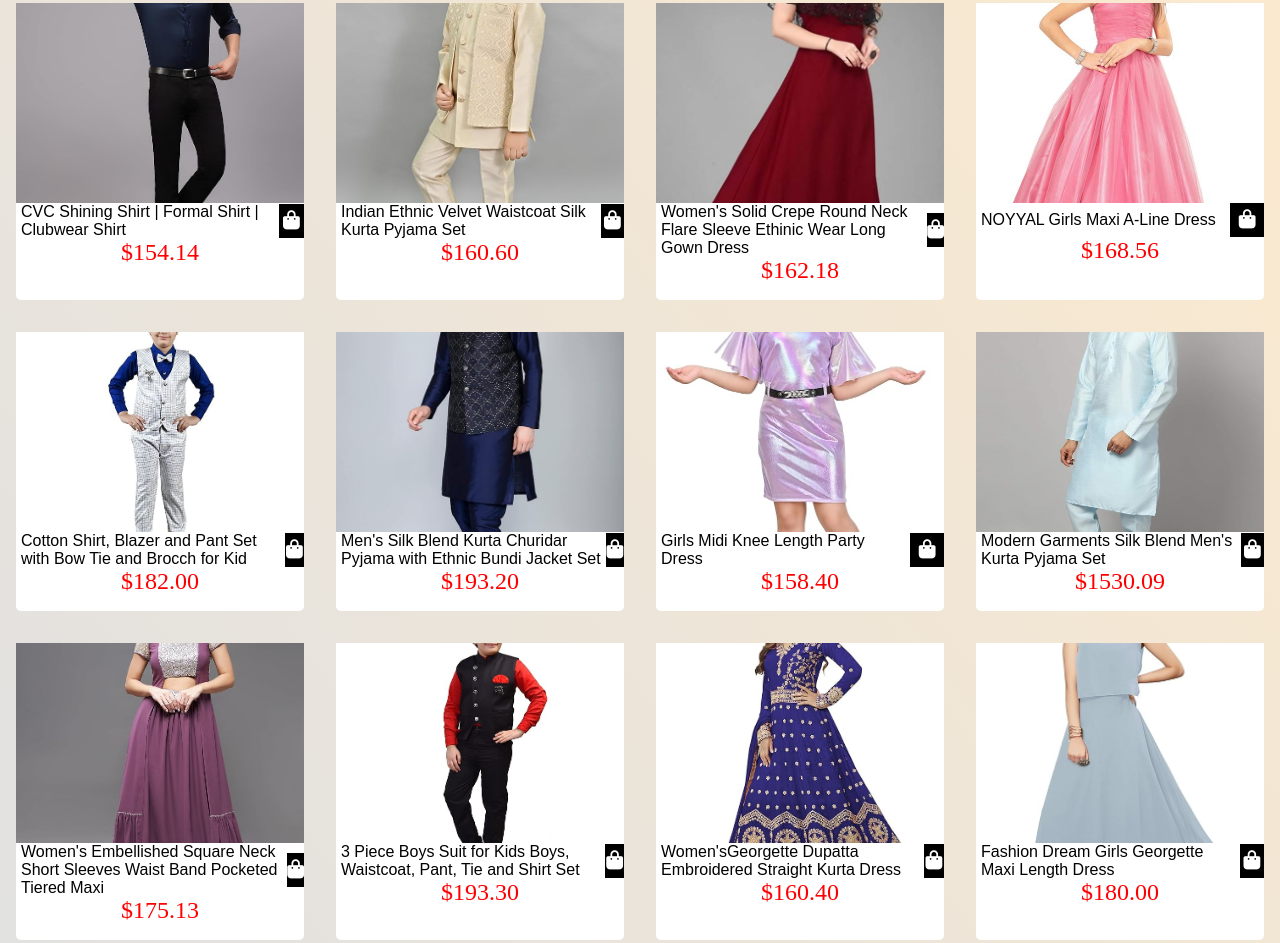
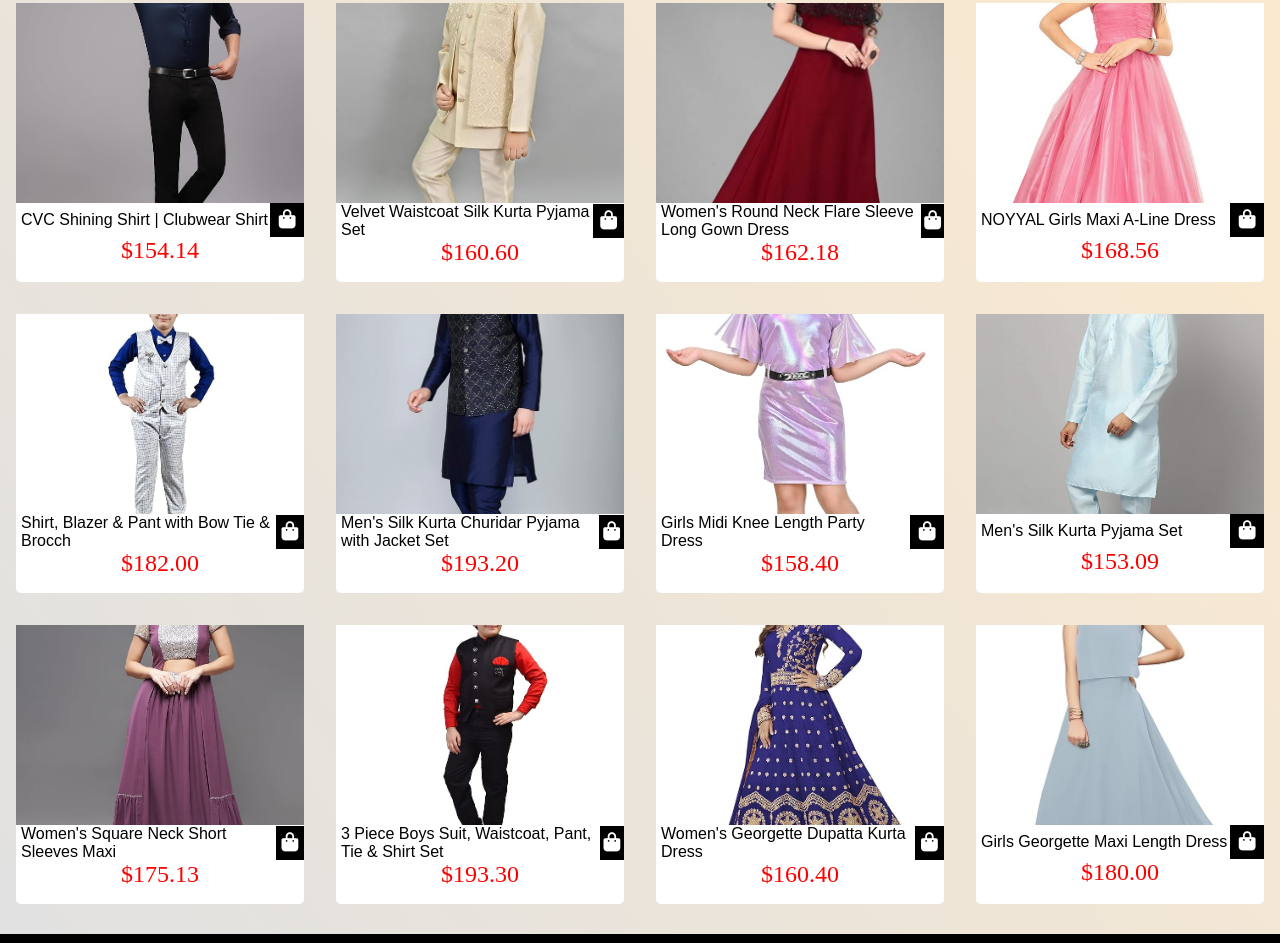
Before and after one commit to jaint6500/Shoppiyaar, a plain HTML site: page My Javascript Project/Partycollection.html in a window 1280 px wide. Shown: the part 308-1251 px from the top of the page. Drawn offline with nearby package versions, Linux system fonts and the light colour scheme.

Commit message:
Update Partycollection.html

```diff
--- a/My Javascript Project/Partycollection.html
+++ b/My Javascript Project/Partycollection.html
@@ -94,7 +94,7 @@
 
           <div class="title-icon">
             <h3 class="product-title">
-              CVC Shining Shirt | Formal Shirt | Clubwear Shirt
+              CVC Shining Shirt | Clubwear Shirt
             </h3>
             <i class="fa fa-shopping-bag add-cart"></i>
           </div>
@@ -111,7 +111,7 @@
 
           <div class="title-icon">
             <h3 class="product-title">
-              Indian Ethnic Velvet Waistcoat Silk Kurta Pyjama Set
+              Velvet Waistcoat Silk Kurta Pyjama Set
             </h3>
             <i class="fa fa-shopping-bag add-cart"></i>
           </div>
@@ -132,7 +132,7 @@
 
           <div class="title-icon">
             <h3 class="product-title">
-              Women's Solid Crepe Round Neck Flare Sleeve Ethinic Wear Long Gown
+              Women's Round Neck Flare Sleeve Long Gown
               Dress
             </h3>
             <i class="fa fa-shopping-bag add-cart"></i>
@@ -165,7 +165,7 @@
 
           <div class="title-icon">
             <h3 class="product-title">
-              Cotton Shirt, Blazer and Pant Set with Bow Tie and Brocch for Kid
+              Shirt, Blazer & Pant with Bow Tie & Brocch
             </h3>
             <i class="fa fa-shopping-bag add-cart"></i>
           </div>
@@ -182,7 +182,7 @@
 
           <div class="title-icon">
             <h3 class="product-title">
-              Men's Silk Blend Kurta Churidar Pyjama with Ethnic Bundi Jacket
+              Men's Silk Kurta Churidar Pyjama with Jacket
               Set
             </h3>
             <i class="fa fa-shopping-bag add-cart"></i>
@@ -215,11 +215,11 @@
 
           <div class="title-icon">
             <h3 class="product-title">
-              Modern Garments Silk Blend Men's Kurta Pyjama Set
+             Men's Silk Kurta Pyjama Set
             </h3>
             <i class="fa fa-shopping-bag add-cart"></i>
           </div>
-          <div class="price">$1530.09</div>
+          <div class="price">$153.09</div>
         </div>
 
         <!-- 9 -->
@@ -236,8 +236,7 @@
 
           <div class="title-icon">
             <h3 class="product-title">
-              Women's Embellished Square Neck Short Sleeves Waist Band Pocketed
-              Tiered Maxi
+              Women's Square Neck Short Sleeves Maxi
             </h3>
             <i class="fa fa-shopping-bag add-cart"></i>
           </div>
@@ -254,7 +253,7 @@
 
           <div class="title-icon">
             <h3 class="product-title">
-              3 Piece Boys Suit for Kids Boys, Waistcoat, Pant, Tie and Shirt
+              3 Piece Boys Suit, Waistcoat, Pant, Tie & Shirt
               Set
             </h3>
             <i class="fa fa-shopping-bag add-cart"></i>
@@ -276,7 +275,7 @@
 
           <div class="title-icon">
             <h3 class="product-title">
-              Women'sGeorgette Dupatta Embroidered Straight Kurta Dress
+              Women's Georgette Dupatta Kurta Dress
             </h3>
             <i class="fa fa-shopping-bag add-cart"></i>
           </div>
@@ -293,7 +292,7 @@
 
           <div class="title-icon">
             <h3 class="product-title">
-              Fashion Dream Girls Georgette Maxi Length Dress
+              Girls Georgette Maxi Length Dress
             </h3>
             <i class="fa fa-shopping-bag add-cart"></i>
           </div>
```
